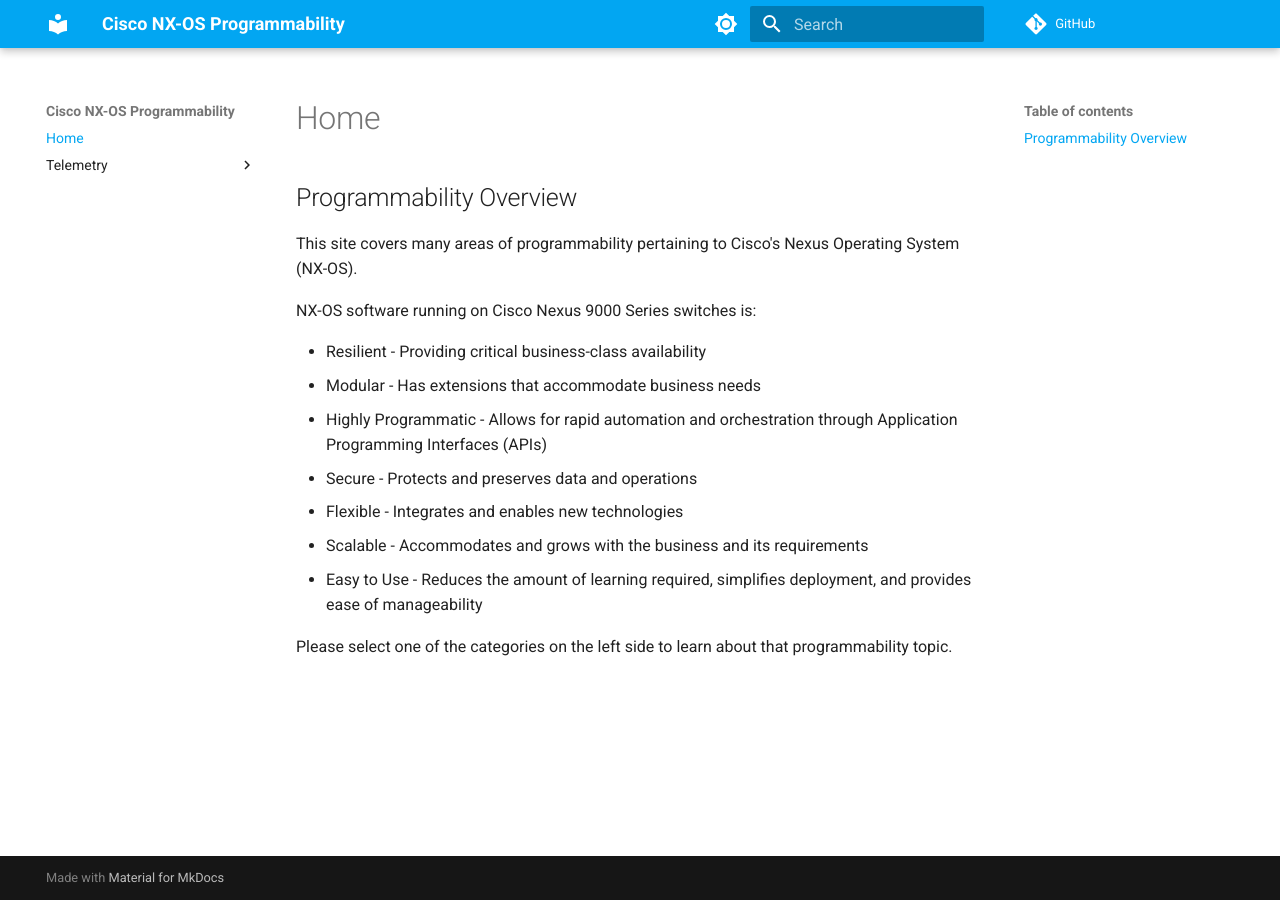
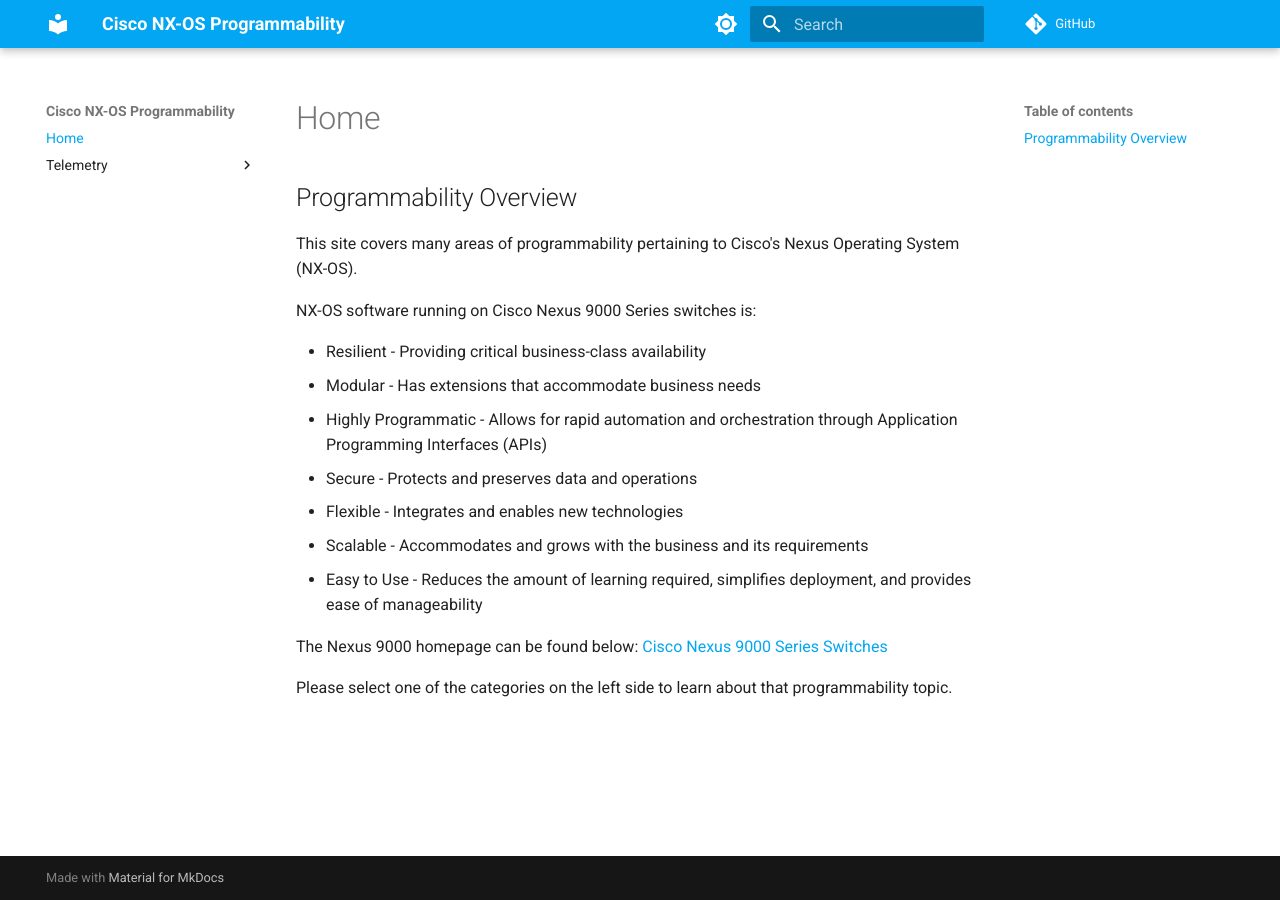
Before and after one commit to nmortari/NexusProgrammability, an MkDocs documentation site: the page built from docs/index.md, in a window 1280 px wide. Built offline with MkDocs 1.6.1 and Material for MkDocs 9.7.7, drawn with Linux system fonts in a browser that asks for light colours; comment, search, counter and statistics services are not loaded.

Commit message:
Added link to Cisco N9K homepage

```diff
--- a/docs/index.md
+++ b/docs/index.md
@@ -13,4 +13,7 @@ NX-OS software running on Cisco Nexus 9000 Series switches is:
 * Scalable - Accommodates and grows with the business and its requirements
 * Easy to Use - Reduces the amount of learning required, simplifies deployment, and provides ease of manageability
 
+The Nexus 9000 homepage can be found below:
+[Cisco Nexus 9000 Series Switches](https://www.cisco.com/site/us/en/products/networking/cloud-networking-switches/nexus-9000-switches/index.html)
+
 Please select one of the categories on the left side to learn about that programmability topic.
```
